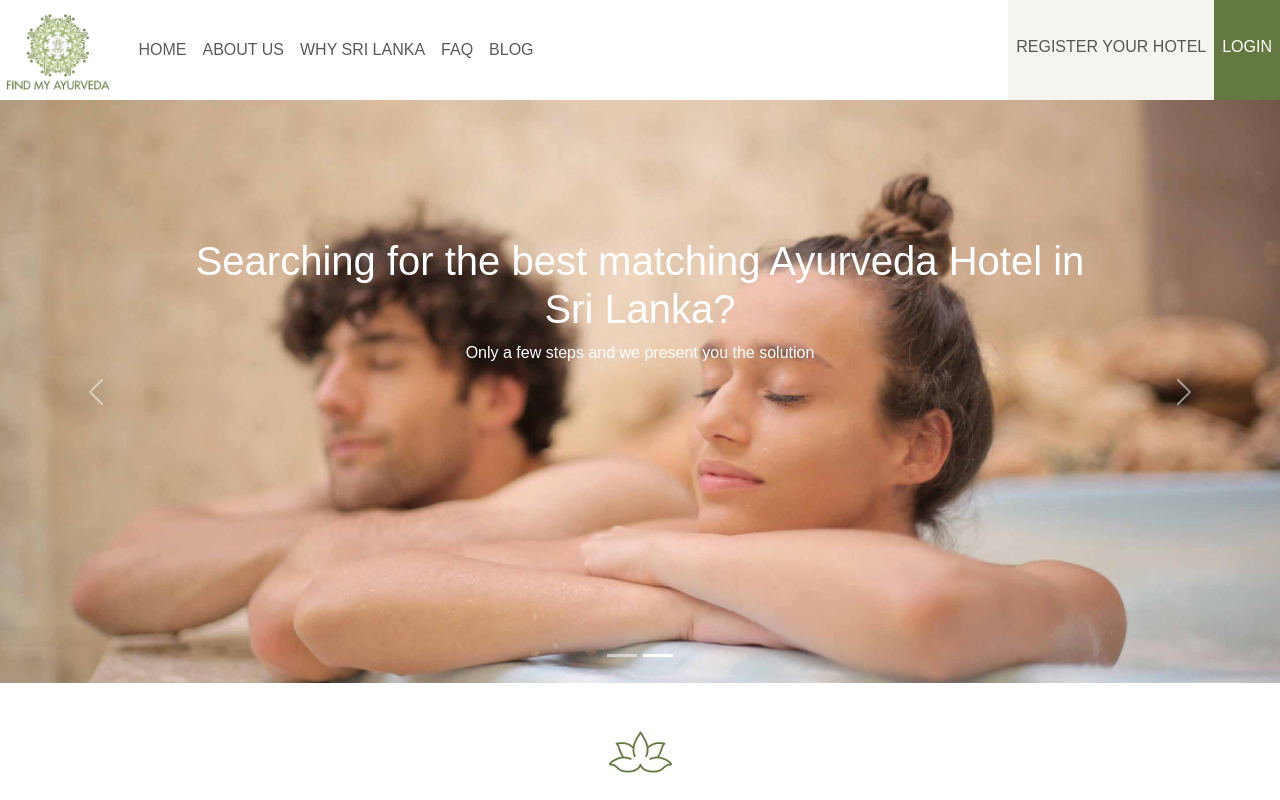
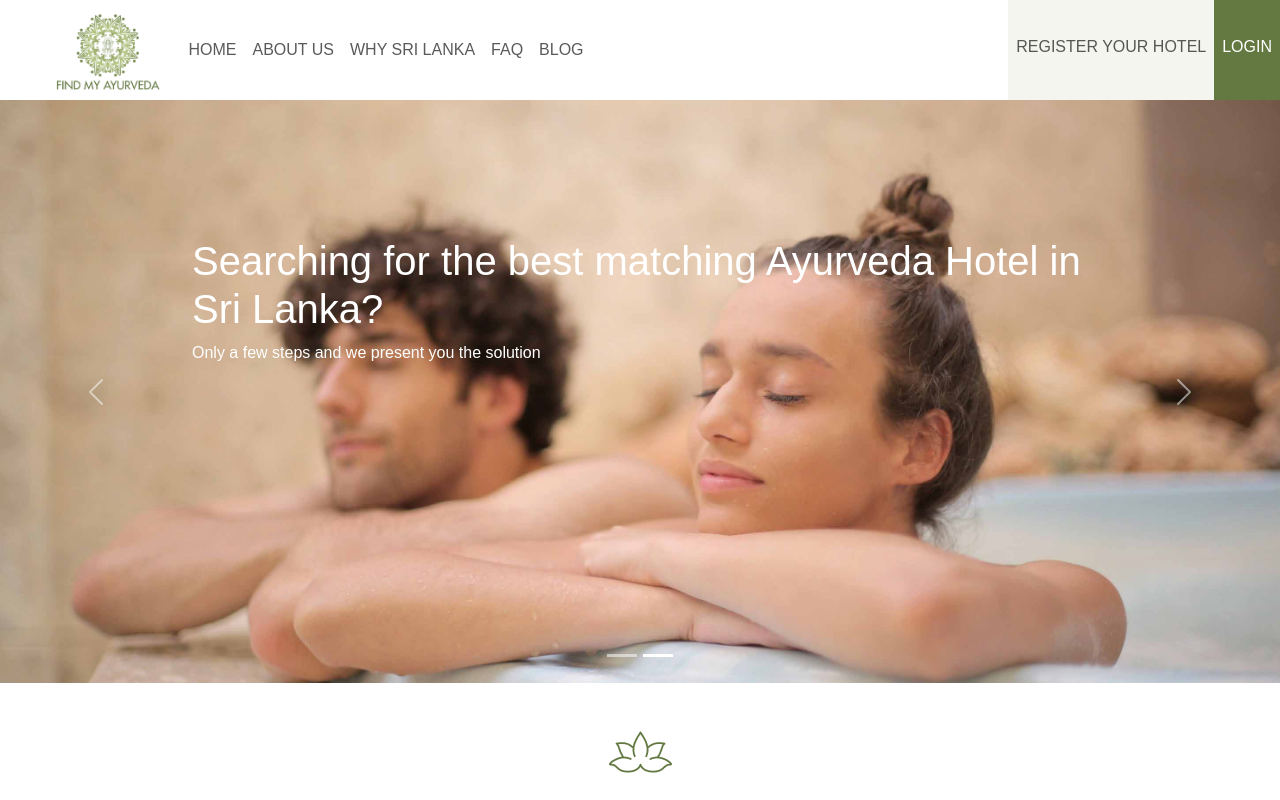
Before and after one commit to sandunpjay/dynamic-web-project-in-react, a React (Create React App) app: page / in a window 1280 px wide. Shown: the top 800 px of the page. Built offline with nearby package versions, Linux system fonts and the light colour scheme; a web font is replaced by a local one.

Commit message:
Fix alignments

```diff
--- a/src/components/header.js
+++ b/src/components/header.js
@@ -17,7 +17,7 @@ export default class Header extends Component {
 
   render() {
     return (
-      <Navbar style={{padding: "0"}}>
+      <Navbar style={{padding: "0",marginLeft:"50px"}}>
       <Container style={{marginLeft: "0",padding: "0",maxWidth:'100%'}}>
       <LinkContainer to="/">
       <Navbar.Brand >
@@ -31,7 +31,7 @@ export default class Header extends Component {
         </LinkContainer>
 
         <Navbar.Toggle aria-controls="basic-navbar-nav " />
-        <Navbar.Collapse id="basic-navbar-nav" >
+        <Navbar.Collapse id="basic-navbar-nav" style={{textAlign:"center"}}>
           <Nav className="me-auto"  >
           <LinkContainer to="/home">
             <Nav.Link >HOME</Nav.Link>
--- a/src/pages/home.js
+++ b/src/pages/home.js
@@ -38,7 +38,7 @@ export default function Home() {
           src={mainImage}
           alt="First slide"
         />
-        <Carousel.Caption >
+        <Carousel.Caption style={{textAlign:"left"}}>
           <h1> Searching for the best matching Ayurveda Hotel in Sri Lanka?</h1>
           <p>Only a few steps and we present you the solution</p>
 
@@ -50,7 +50,7 @@ export default function Home() {
           src={mainImage}
           alt="Second slide"
         />
-        <Carousel.Caption >
+        <Carousel.Caption style={{textAlign:"left"}}>
           <h1> Searching for the best matching Ayurveda Hotel in Sri Lanka?</h1>
           <p>Only a few steps and we present you the solution</p>
 
```
